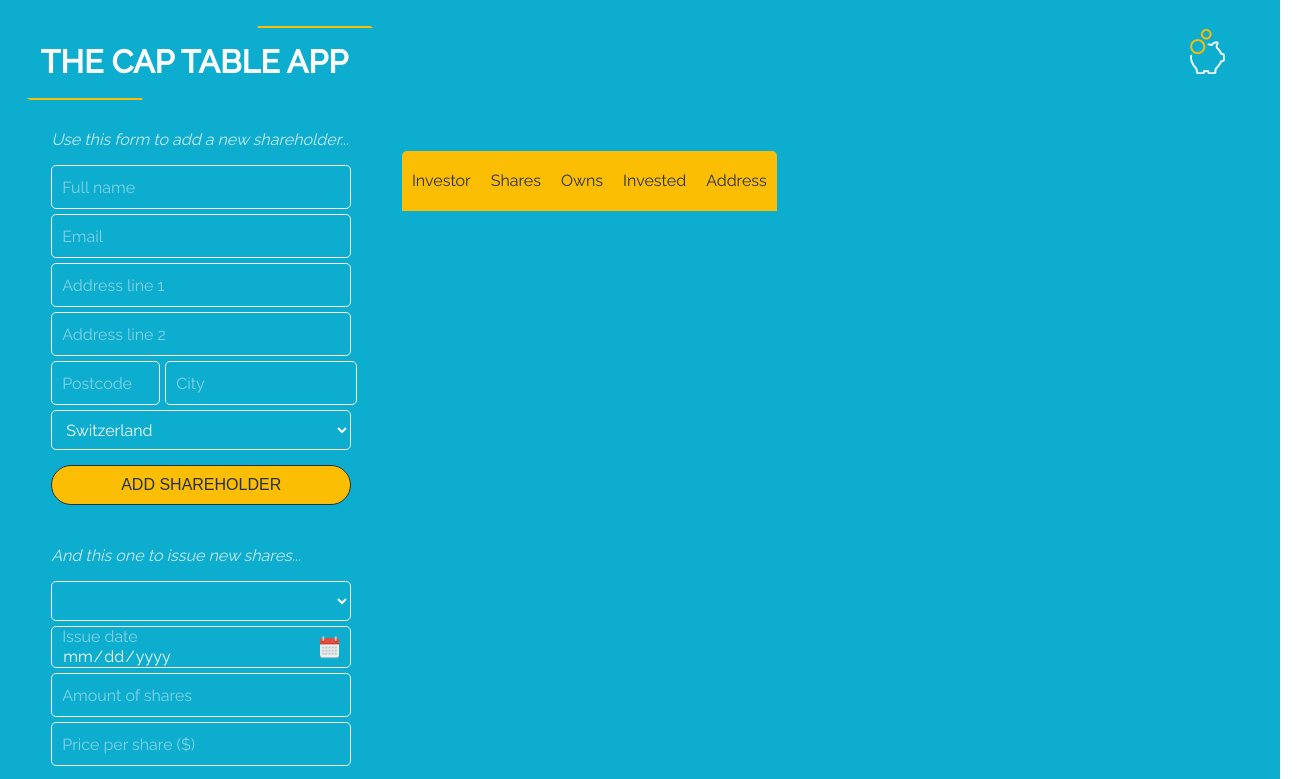
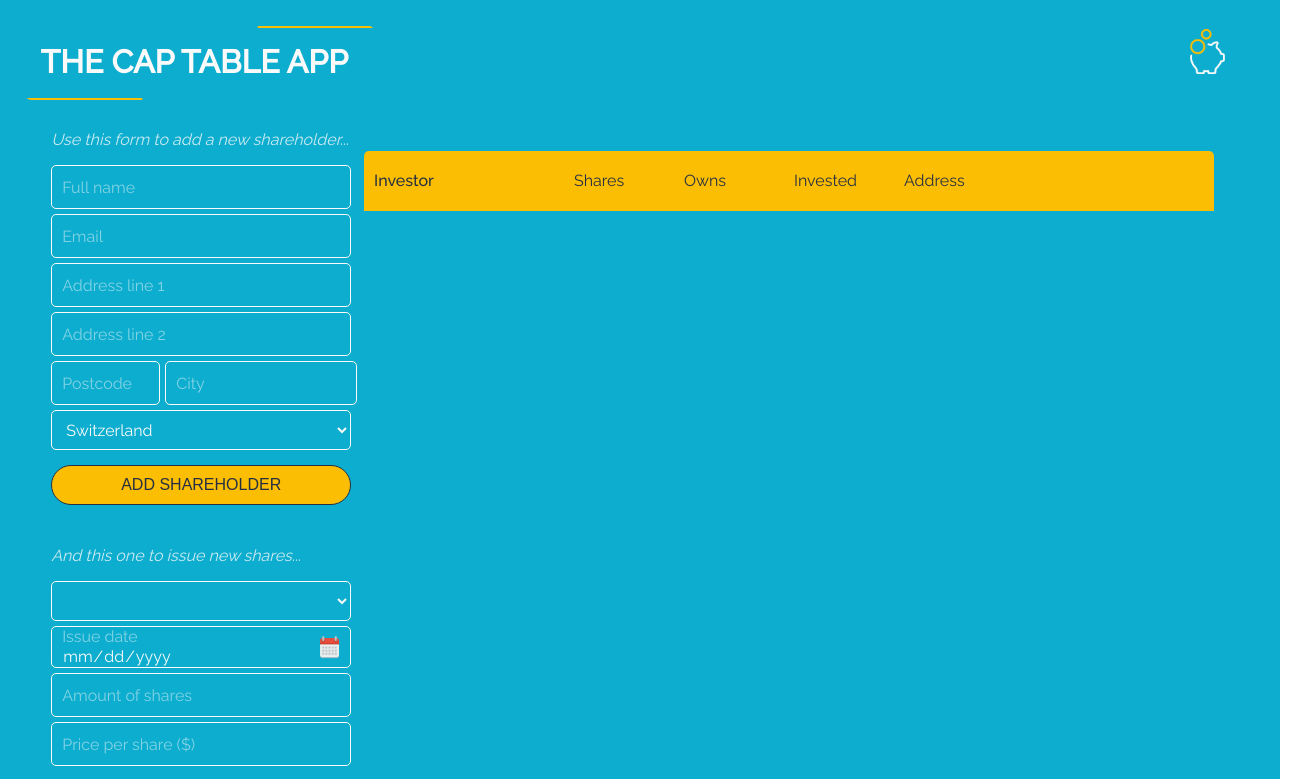
Before and after one commit to ovcOS/cap-table-react, a React (Create React App) app: page / in a window 1280 px wide. Shown: the top 779 px of the page, 1304 px wide, since content can reach past the window. Built offline with nearby package versions, Linux system fonts and the light colour scheme.

Commit message:
add transition to tr

```diff
--- a/src/components/App.jsx
+++ b/src/components/App.jsx
@@ -51,7 +51,7 @@ class App extends React.Component {
             <AddShareholdersForm addShareholder={this.addShareholder}/>
             <IssueNewSharesForm issueNewShares={this.issueNewShares} details={this.state.shareholders} />
           </div>
-          <div className="cap-table-div">
+          <div className="cap-table">
             <CapTable holderDetails={this.state.shareholders} issueDetails={this.state.sharesIssues} />
           </div>
         </div>
--- a/src/components/CapTable.jsx
+++ b/src/components/CapTable.jsx
@@ -8,7 +8,7 @@ class CapTable extends React.Component {
     return (
       <CSSTransition
         classNames="cap-table"
-        timeout={{enter:5000, exit:5000}}
+        timeout={{enter:1000, exit:1000}}
         key={investor.id}>
         <tr className="table-columns">
           <td>{investor.name}</td>
@@ -68,7 +68,7 @@ class CapTable extends React.Component {
               <th>Address</th>
             </tr>
           </thead>
-          <TransitionGroup component="tbody" className="cap-table">
+          <TransitionGroup component="tbody">
             {capTable.map(this.renderCapTable)}
           </TransitionGroup>
         </table>
--- a/src/components/IssueNewSharesForm.jsx
+++ b/src/components/IssueNewSharesForm.jsx
@@ -32,7 +32,7 @@ class IssueNewShares extends React.Component {
           {this.populateOptions(this.props.details)}
         </select>
         <input name="date" ref={this.dateRef} type="date" placeholder="Issue date" required />
-        <input name="amount" type="number" ref={this.amountRef} placeholder="Amount of shares" required />
+        <input name="amount" type="number" ref={this.amountRef} placeholder="Amount of shares" min="1" required />
         <input name="pricePerShare" type="number" ref={this.pricePerShareRef} placeholder="Price per share ($)" required />
         <button className="button button-add hover-shadow" type="submit">ISSUE SHARES</button>
       </form>
--- a/src/css/capTable.css
+++ b/src/css/capTable.css
@@ -7,6 +7,7 @@ th {
   font-weight: 400;
   color: #273043;
   height: 40px;
+  overflow: hidden;
 }
 
 th:first-of-type {
@@ -17,40 +18,77 @@ th:last-of-type {
   border-radius: 0 5px 0 0;
 }
 
-td {
-  border-bottom: 1px solid #FCBE02;
-  font-weight: 400;
-  height: 65px;
-}
-
 th, td {
   padding: 10px;
 }
 
-.cap-table-div {
+
+.cap-table {
   width: 70vw;
   display: flex;
   justify-content: flex-start;
   padding: 2% 7% 2% 1%;
 }
 
+.cap-table-enter {
+  transform: translateY(100%);
+  transition: 1s;
+  padding: 0 !important;
+  height: 75px;
+  opacity: 0;
+}
+
+.cap-table-enter-active {
+  transform: translateY(0);
+  padding: 10px !important;
+  opacity: 1;
+}
+
+.cap-table-enter-done {
+  border-bottom: 1px solid #FCBE02;
+  font-weight: 400;
+  height: 75px;
+}
+
+.cap-table-exit {
+  transform: translateX(0);
+  transition: 1s;
+  padding: 10px !important;
+  height: 75px;
+  opacity: 1;
+}
+
+.cap-table-exit-active {
+  transform: translateX(150%);
+  padding: 0 !important;
+  opacity: 0;
+}
+
+tr:nth-child(2n+1) {
+  background: #0CADCF;
+}
+
 tr:nth-child(2n) {
   background: #09a0bf;
 }
 
-.table-columns td:nth-child(1) {
+.table-columns td:nth-child(1), .table-columns th:nth-child(1) {
   min-width: 180px;
   font-weight: 500;
 }
 
-.table-columns td:nth-child(2) {
-  min-width: 100px;
+.table-columns td:nth-child(2), .table-columns th:nth-child(2) {
+  min-width: 90px;
 }
 
-.table-columns td:nth-child(3) {
-  min-width: 80px;
+.table-columns td:nth-child(3), .table-columns th:nth-child(3) {
+  min-width: 90px;
 }
 
-.table-columns td:nth-child(4) {
-  min-width: 120px;
+.table-columns td:nth-child(4), .table-columns th:nth-child(4) {
+  min-width: 90px;
 }
+
+.table-columns td:nth-child(5), .table-columns th:nth-child(5) {
+  min-width: 300px;
+}
```
